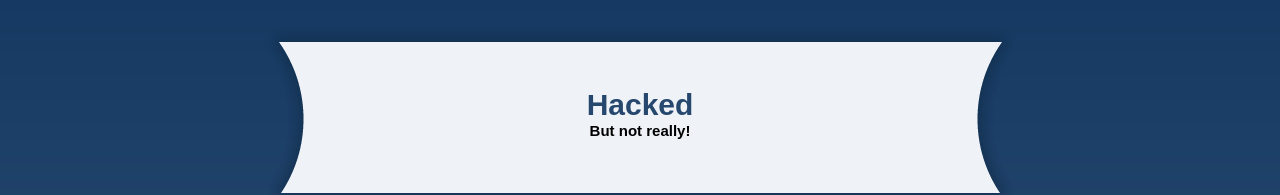
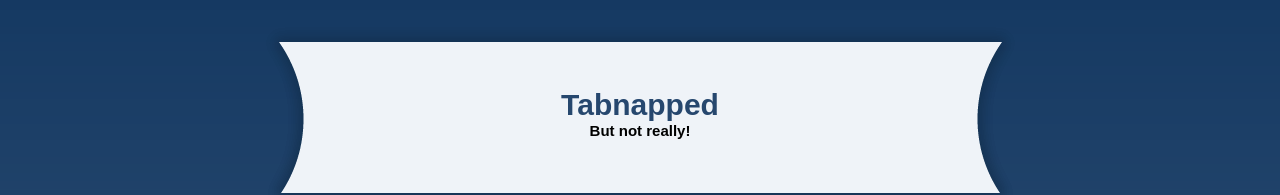
Before and after one commit to Igoranze/igoranze.github.io, a plain HTML site: page hacked.html in a window 1280 px wide. Shown: the top 195 px of the page. Drawn offline with Linux system fonts and the light colour scheme.

Commit message:
Update hacked.html

```diff
--- a/hacked.html
+++ b/hacked.html
@@ -5,13 +5,13 @@
 		<meta http-equiv="Content-Type" content="text/html; charset=utf-8" />
 		<link rel="stylesheet" type="text/css" href="style.css" />
 
-		<title>L00LZ H4K3D</title>
+		<title>Tabnapped</title>
 	</head>
 
 	<body>
 		<div id="page">
 			<div id="header">
-				<h1>Hacked</h1>
+				<h1>Tabnapped</h1>
 				<h2>But not really!</h2>
 			</div>
 
```
